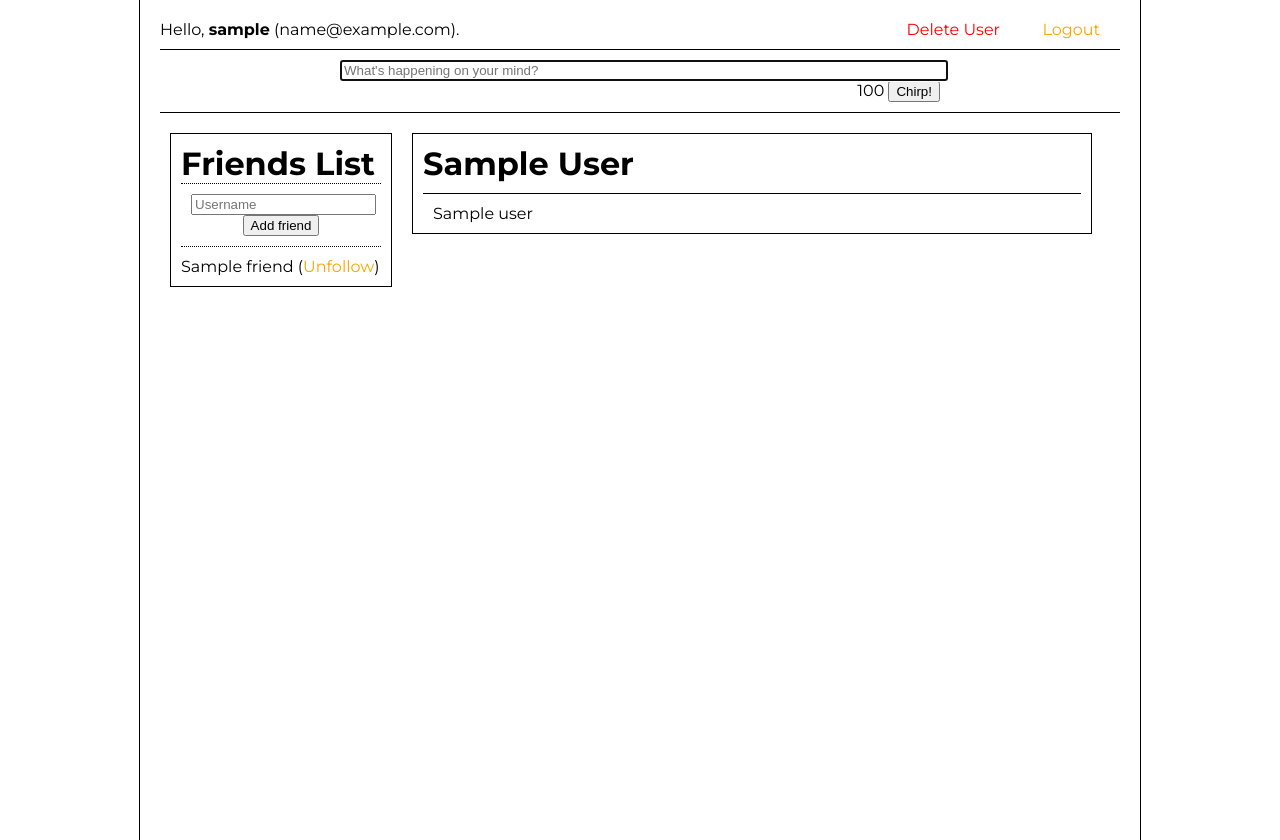
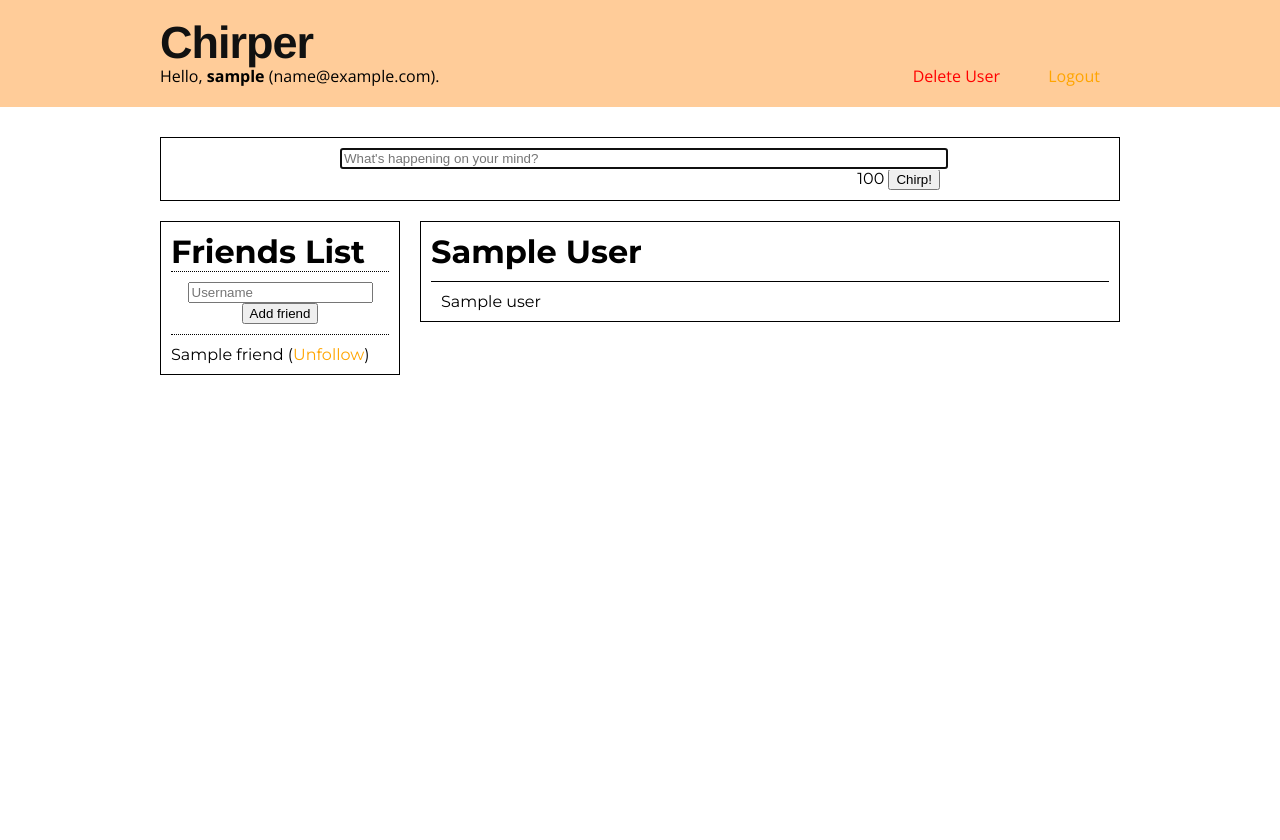
Before and after one commit to Devking/Chirper, a Flask app: template templates/home.html in a window 1280 px wide. After the commit the page ends 375 px from the top, so only its background shows below. Run offline with Flask 2, Linux system fonts and the light colour scheme; the template is opened without the code that fills it: most values are stand-ins (such as "Sample title", 1, 10 or a date in 2020).

Commit message:
fixing styling everywhere

```diff
--- a/main.py
+++ b/main.py
@@ -196,7 +196,7 @@
     return redirect(url_for('splash', deletedaccount = deletesuccess))
 
 # Set secret key for sessions
-app.secret_key = '\xbby\x1b\x90\x93v\x97LGK\x8f\xeaE\x1b\xd8\xd2Q\x8e\xe0z\x8d\xdc\xf5\x8c'
+app.secret_key = '\xbby\x1b\x90\x93v\x97LGK\x8f\xeaE\x1c\xd8\xd2Q\x8e\xe0z\x8d\xdc\xf5\x8c'
 
 # Run the Flask application
-app.run("localhost", 8000, debug = False)
+app.run("localhost", 8000, debug = True)
--- a/manifest.py
+++ b/manifest.py
@@ -8,13 +8,19 @@
                 'password': 'pass',
                 'email': 'admin@admin.com',
                 'chirps': ['Hello', 'Invest In Kanye West Ideas'],
-                'friends': ['bob']
+                'friends': ['bob', 'tai']
             },
 
             'bob': {
                 'password': 'dole',
                 'email': 'bob@dole.com',
-                'chirps': ['Hi', 'something'],
+                'chirps': ['Hi', 'Rob is the best TA ever'],
+                'friends': ['admin']
+            },
+            'tai': {
+                'password': 'lopez',
+                'email': 'tai@lopez.com',
+                'chirps': ['Here in my garage...', 'knowledge'],
                 'friends': []
             }
         }
@@ -22,4 +28,4 @@
 # Keep track of existing emails in a separate set
 # This way, we can check for duplicate e-mails during registration in O(1) time
 # Again, this would be cleaned up if a database were used
-emails = {'admin@admin.com', 'bob@dole.com'}
+emails = {'admin@admin.com', 'bob@dole.com', 'tai@lopez.com'}
--- a/static/home.css
+++ b/static/home.css
@@ -9,39 +9,58 @@
 	width: 960px;
 	margin-left: auto;
 	margin-right: auto;
-	border-left: 1px solid black;
-	border-right: 1px solid black;
-	min-height: 100%;
 	padding: 20px;
 }
 
-.page a {
+a {
 	text-decoration: none;
 	color: orange;
 }
 
-.page a:hover {
+a:hover {
 	text-decoration: underline;
 }
 
-.page .header .username {
+.header {
+	width: 100%;
+	background-color: #ffcc99;
+	font-family: "Open Sans", sans-serif;
+}
+
+.head-wrap {
+	width: 960px;
+	margin-left: auto;
+	margin-right: auto;
+	padding: 20px;
+}
+
+.head-wrap .title {
+	color: #111;
+	font-family: "HelveticaNeue-Light", "Helvetica Neue Light", "Helvetica Neue", "Open Sans", sans-serif;
+	font-size: 45px;
+	font-weight: bold;
+	letter-spacing: -1px;
+	line-height: 1;
+}
+
+.header .username {
 	float: left;
 	width: 740px;
 }
 
-.page .header .logout {
+.header .logout {
 	float: left;
 	width: 100px;
 	text-align: right;
 }
 
-.page .header .delete-user {
+.header .delete-user {
 	float: left;
 	width: 100px;
 	text-align: right;
 }
 
-.page .clear {
+.clear {
 	clear: both;
 }
 
@@ -50,7 +69,7 @@
 	cursor: pointer;
 }
 
-.page h1 {
+h1 {
 	padding: 0;
 	margin: 0;
 }
@@ -59,8 +78,7 @@
 	margin-top: 10px;
 	margin-bottom: 10px;
 	padding: 10px;
-	border-top: 1px solid black;
-	border-bottom: 1px solid black;
+	border: 1px solid black;
 }
 
 .chirper .chirp-center {
@@ -82,10 +100,11 @@
 }
 
 .friends-list {
-	float: left;
-	width: 200px;
+	float: right;
+	width: 218px;
 	border: 1px solid black;
-	margin: 10px;
+	margin-top: 10px;
+	margin-right: 20px;
 	padding: 10px;
 }
 
@@ -106,7 +125,7 @@
 }
 
 .chirp-content {
-	float: left;
+	float: right;
 	width: 700px;
 	margin-left: auto;
 	margin-right: auto;
@@ -115,7 +134,7 @@
 .chirp-user {
 	border: 1px solid black;
 	padding: 10px;
-	margin: 10px;
+	margin-top: 10px;
 }
 
 .chirp-content .chirp-user .author {
--- a/static/login.css
+++ b/static/login.css
@@ -65,8 +65,9 @@
 	padding: 0;
 	margin: 0;
 	text-align: center;
-	font-weight: 700;
+	font-weight: 600;
 	font-size: 20px;
+	font-family: 'Open Sans', sans-serif;
 }
 
 form {
--- /dev/null
+++ b/static/mid-home.css
@@ -0,0 +1,3 @@
+.page {
+    width: 100%;
+}
--- a/templates/home.html
+++ b/templates/home.html
@@ -7,20 +7,25 @@
 	<title>Chirper | {{username}}</title>
 
 	<link href='https://fonts.googleapis.com/css?family=Montserrat:400,700' rel='stylesheet' type='text/css'>
+	<link href='https://fonts.googleapis.com/css?family=Open+Sans:400,300,300italic,400italic,600,600italic,700,700italic,800,800italic' rel='stylesheet' type='text/css'>
 	<link rel="stylesheet" href="/static/home.css" />
+	<link rel="stylesheet" media="screen and (max-width: 1000px)" href="/static/mid-home.css" />
 	<script src="https://ajax.googleapis.com/ajax/libs/jquery/2.2.0/jquery.min.js"></script>
 	<script src="/static/home.js"></script>
 </head>
 <body>
 
-	<div class="page">
-
-		<div class="header">
+	<div class="header">
+		<div class="head-wrap">
+			<div class="title">Chirper</div>
 			<div class="username">Hello, <b>{{username}}</b> ({{email}}).</div>
 			<div class="delete-user"><a class="fn-delete">Delete User</a></div>
 			<div class="logout"><a href="/logout">Logout</a></div>
 			<div class="clear"></div>
 		</div>
+	</div>
+
+	<div class="page">
 
 		<div class="chirper">
 			<form method="POST" action="/postchirp">
--- a/templates/login.html
+++ b/templates/login.html
@@ -7,6 +7,7 @@
 	<title>Welcome to Chirper | Log-In</title>
 
 	<link href='https://fonts.googleapis.com/css?family=Montserrat:400,700' rel='stylesheet' type='text/css'>
+		<link href='https://fonts.googleapis.com/css?family=Open+Sans:400,300,300italic,400italic,600,600italic,700,700italic,800,800italic' rel='stylesheet' type='text/css'>
 	<link rel="stylesheet" href="/static/login.css" />
 	<link rel="stylesheet" media="screen and (max-width: 320px)" href="/static/small-login.css" />
 </head>
```
Also changed, not shown: other parts of templates/home.html (+25 -25 lines), README.md.
